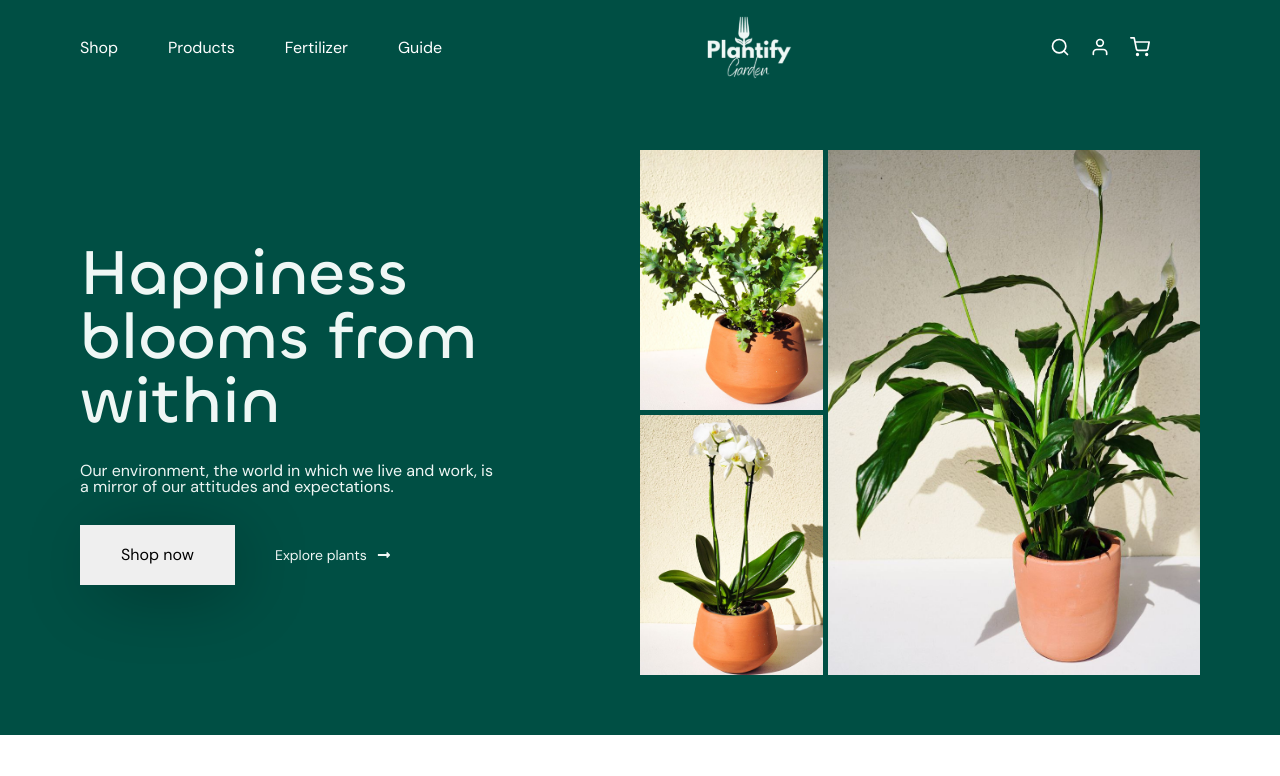
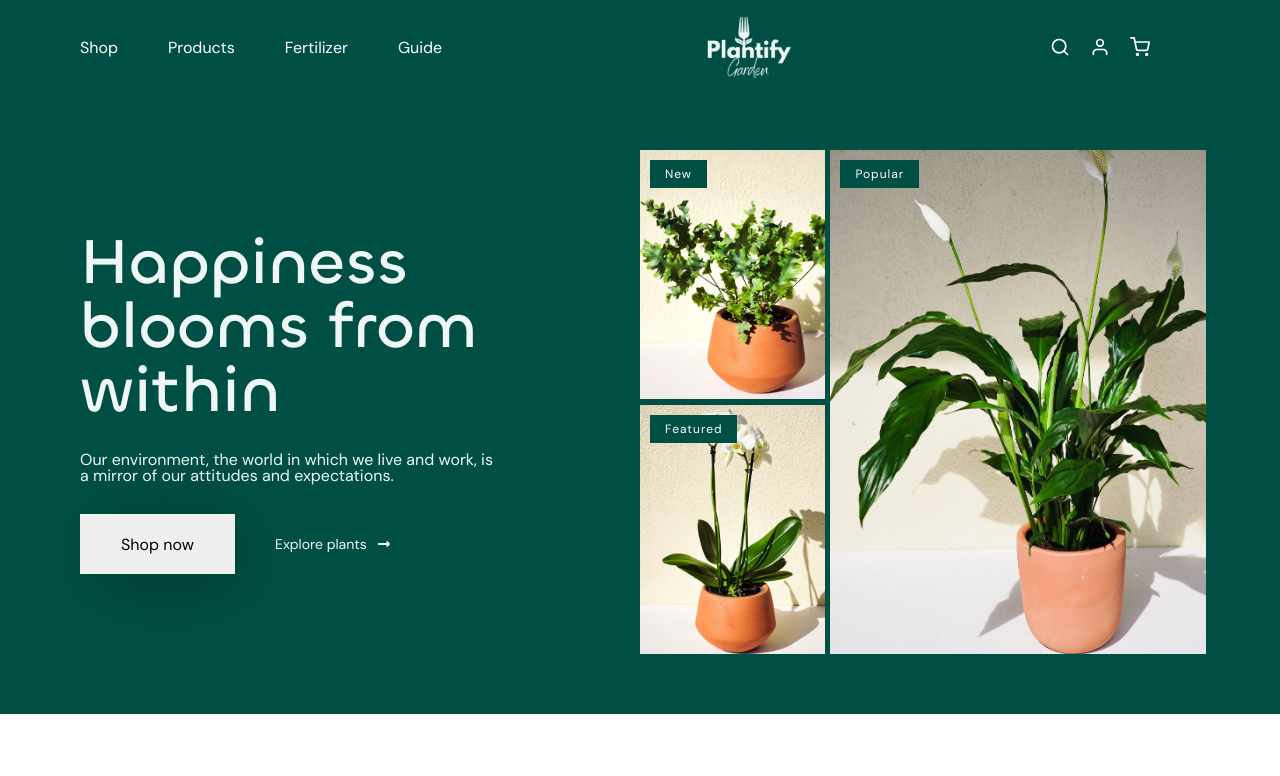
Before and after one commit to Bair-A/flower-shop, a React (Create React App) app: page / in a window 1280 px wide. Shown: the top 776 px of the page. Built offline with nearby package versions, Linux system fonts and the light colour scheme.

Commit message:
feat: added home page cards animation

```diff
--- a/src/Components/HomePage/HomePage.jsx
+++ b/src/Components/HomePage/HomePage.jsx
@@ -26,15 +26,30 @@ const HomePage = () => {
                         <FaLongArrowAltRight/></a>
                   </div>
                </div>
+               <div className={styles.galleryWrapper}>
                   <div className={styles.gallery}>
                      <div>
-                     <HomePageFlowerCard src={process.env.PUBLIC_URL + '/img/home/home_1.jpg'} alt={"flower image"}/>
+                        <HomePageFlowerCard className={styles.card}
+                                            src={process.env.PUBLIC_URL + '/img/home/home_1.jpg'}
+                                            alt={"flower image"}
+                                            chapter={"New"}
+                                            title={"Peony"}
+                                            text={"Lorem ipsum dolor sit amet, consectetur adipisicing elit. Iste, saepe."}/>
                      </div>
                      <div className={styles.galleryItemBig}>
-                     <HomePageFlowerCard src={process.env.PUBLIC_URL + '/img/home/home_2.jpg'} alt={"flower image"}/>
+                        <HomePageFlowerCard src={process.env.PUBLIC_URL + '/img/home/home_2.jpg'}
+                                            alt={"flower image"}
+                                            chapter={"Popular"}
+                                            title={"Bryophyta"}
+                                            text={"Lorem ipsum dolor sit amet, consectetur adipisicing elit. Iste, saepe."}/>
                      </div>
                      <div>
-                     <HomePageFlowerCard src={process.env.PUBLIC_URL + '/img/home/home_3.jpg'} alt={"flower image"}/>
+                        <HomePageFlowerCard src={process.env.PUBLIC_URL + '/img/home/home_3.jpg'}
+                                            alt={"flower image"}
+                                            chapter={"Featured"}
+                                            title={"Lycopodiophyta"}
+                                            text={"Lorem ipsum dolor sit amet, consectetur adipisicing elit. Iste, saepe."}/>
+                     </div>
                   </div>
                </div>
             </div>
--- a/src/Components/HomePage/HomePage.module.scss
+++ b/src/Components/HomePage/HomePage.module.scss
@@ -88,11 +88,27 @@
   margin: 0 10px 0 0;
 }
 
+.galleryWrapper {
+  position: relative;
+  width: 50%;
+
+  &:before {
+    content: "";
+    display: block;
+    width: 100%;
+    padding: 0 0 90% 0;
+  }
+}
+
 .gallery {
-  width: 50%;
+  position: absolute;
+  top: 0;
+  left: 0;
+  right: 0;
+  bottom: 0;
   display: grid;
-  gap: 5px;
-  grid-template: repeat(2, minmax(100px, 260px)) / repeat(3, minmax(100px, 220px));
+  gap: 1%;
+  grid-template: repeat(2, 49.5%) / repeat(3, 33%);
 }
 
 .galleryItemBig {
--- a/src/Components/HomePageFlowerCard/HomePageFlowerCard.jsx
+++ b/src/Components/HomePageFlowerCard/HomePageFlowerCard.jsx
@@ -2,9 +2,16 @@ import React from 'react';
 import styles from "./HomePageFlowerCard.module.scss";
 
 
-const HomePageFlowerCard = ({src, alt}) => {
+const HomePageFlowerCard = ({src, alt, chapter, title, text}) => {
    return (
       <div className={styles.card}>
+         <div className={styles.chapter}>{chapter}</div>
+         <div className={styles.overlay}>
+            <div className={styles.textWrapper}>
+               <h2 className={styles.title}>{title}</h2>
+               <p className={styles.text}>{text}</p>
+            </div>
+         </div>
          <img className={styles.img} src={src} alt={alt}/>
       </div>
    );
--- a/src/Components/HomePageFlowerCard/HomePageFlowerCard.module.scss
+++ b/src/Components/HomePageFlowerCard/HomePageFlowerCard.module.scss
@@ -1,6 +1,43 @@
 .card {
   width: 100%;
   height: 100%;
+  position: relative;
+  overflow: hidden;
+}
+
+.overlay {
+  position: absolute;
+  top: 0;
+  left: 0;
+  right: 0;
+  bottom: 0;
+  z-index: 2;
+  background: linear-gradient(178.62deg, rgba(46, 64, 61, 0) 25.35%, #234A45 91.06%);
+  opacity: 0;
+  transition: all 0.3s ease;
+
+  &:hover {
+    cursor: pointer;
+    opacity: 1;
+    transition: all 0.3s ease;
+
+    .textWrapper {
+      transform: translate(0, 0);
+    }
+  }
+}
+
+.chapter {
+  position: absolute;
+  top: 10px;
+  left: 10px;
+  padding: 7px 15px;
+  font-weight: 400;
+  font-size: 12px;
+  line-height: 14px;
+  letter-spacing: 1px;
+  color: #fff;
+  background: #004F44;
 }
 
 .img {
@@ -8,3 +45,26 @@
   height: 100%;
   object-fit: cover;
 }
+
+.textWrapper {
+  position: absolute;
+  bottom: 0;
+  left: 0;
+  padding: 5px;
+  transform: translate(0, 100%);
+  transition: all 0.3s ease;
+}
+
+.title {
+  font-weight: 400;
+  font-size: 20px;
+  line-height: 34px;
+  margin: 0 0 10px 0;
+}
+
+.text {
+  font-weight: 400;
+  font-size: 14px;
+  line-height: 18px;
+  letter-spacing: 0.3px;
+}
```
Lines whose indentation alone changed are shown as unchanged.
